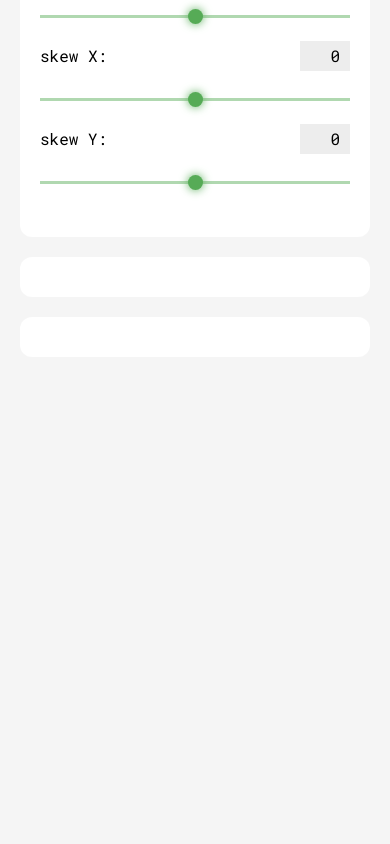
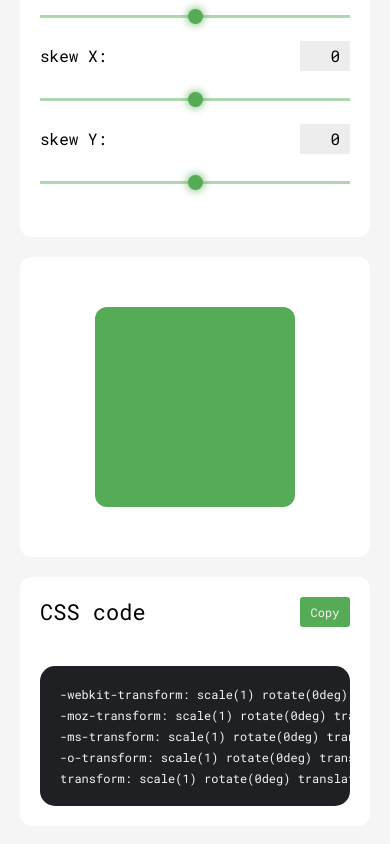
Before and after one commit to Sadi2002/css-generator, a Vue app: page / in a window 390 px wide. Shown: the part 712-1556 px from the top of the page. Before the commit the page ends 1089 px from the top, so only its background shows below. Built offline with nearby package versions, Linux system fonts and the light colour scheme.

Commit message:
added transform on mobiles

```diff
--- a/src/assets/global.css
+++ b/src/assets/global.css
@@ -35,7 +35,8 @@ body {
   margin-bottom: 20px;
 }
 
-.settings-title {
+.settings-title,
+.code-title {
   font-size: 22px;
   font-weight: 400;
   margin-bottom: 18px;
@@ -84,3 +85,56 @@ body {
 .inputItem {
   margin-bottom: 30px;
 }
+
+.transform-result {
+  display: flex;
+  justify-content: center;
+  align-items: center;
+  min-height: 300px;
+  overflow: hidden;
+}
+
+.square {
+  width: 200px;
+  height: 200px;
+  background-color: rgb(86, 171, 86);
+  border-radius: 12px;
+}
+
+.code-box {
+  display: flex;
+  justify-content: space-between;
+}
+
+.copy-code {
+  width: 50px;
+  height: 30px;
+  background-color: rgb(86, 171, 86);
+  display: flex;
+  justify-content: center;
+  align-items: center;
+  border-radius: 3px;
+  font-size: 12px;
+  font-weight: 400;
+  color: #f5f5f5;
+}
+
+.code {
+  background-color: #1f2024;
+  width: 100%;
+  padding: 20px;
+  color: #f5f5f5;
+  border-radius: 15px;
+  display: flex;
+  align-items: center;
+  overflow-x: scroll;
+  flex-direction: column;
+  padding: 20px;
+  gap: 5px;
+}
+
+.code p {
+  white-space: nowrap;
+  width: 100%;
+  font-size: 12px;
+}
--- a/src/views/Transform.vue
+++ b/src/views/Transform.vue
@@ -48,8 +48,47 @@
         </div>
       </div>
     </div>
-    <div class="transform-result"></div>
-    <div class="transform-code"></div>
+    <div class="transform-result">
+      <div
+        :style="{
+          transform: `scale(${scale}) rotate(${rotate}deg) translateX(${translateX}px) translateY(${translateY}px) skewX(${skewX}deg) skewY(${skewY}deg)`,
+        }"
+        class="square"
+      ></div>
+    </div>
+    <div class="transform-code">
+      <div class="code-box">
+        <div class="code-title">CSS code</div>
+        <div class="copy-code">Copy</div>
+      </div>
+      <div class="code">
+        <p>
+          -webkit-transform: scale({{ scale }}) rotate({{ rotate }}deg)
+          translate({{ translateX }}px, {{ translateY }}px) skew({{ skewX }}deg,
+          {{ skewY }}deg);
+        </p>
+        <p>
+          -moz-transform: scale({{ scale }}) rotate({{ rotate }}deg)
+          translate({{ translateX }}px, {{ translateY }}px) skew({{ skewX }}deg,
+          {{ skewY }}deg);
+        </p>
+        <p>
+          -ms-transform: scale({{ scale }}) rotate({{ rotate }}deg) translate({{
+            translateX
+          }}px, {{ translateY }}px) skew({{ skewX }}deg, {{ skewY }}deg);
+        </p>
+        <p>
+          -o-transform: scale({{ scale }}) rotate({{ rotate }}deg) translate({{
+            translateX
+          }}px, {{ translateY }}px) skew({{ skewX }}deg, {{ skewY }}deg);
+        </p>
+        <p>
+          transform: scale({{ scale }}) rotate({{ rotate }}deg) translate({{
+            translateX
+          }}px, {{ translateY }}px) skew({{ skewX }}deg, {{ skewY }}deg);
+        </p>
+      </div>
+    </div>
   </div>
 </template>
 
```
